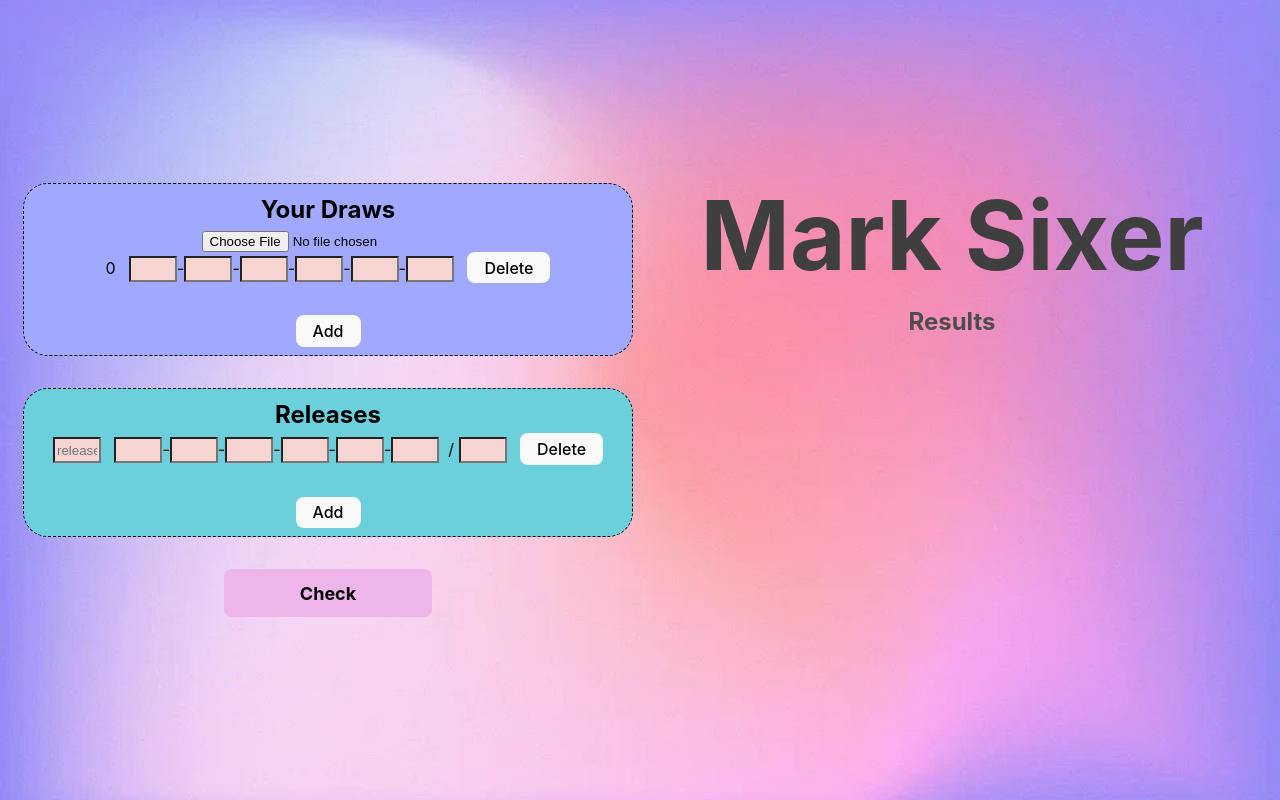
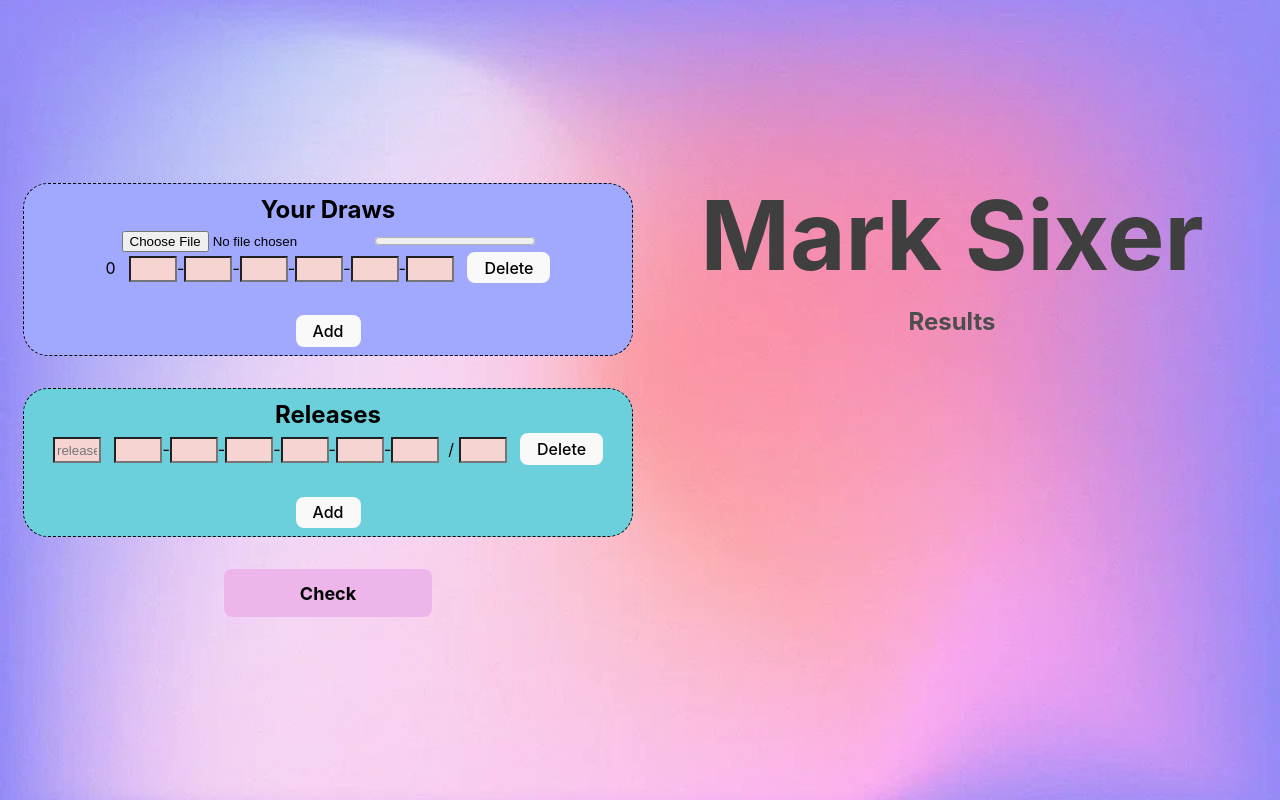
Before and after one commit to Marcussyl/mark-sixer, a React (Vite) app: page / in a window 1280 px wide. Built offline with nearby package versions, Linux system fonts and the light colour scheme.

Commit message:
[feature] Added text extraction feature to set draws intuitively

```diff
--- a/src/App.jsx
+++ b/src/App.jsx
@@ -11,7 +11,8 @@ function App() {
   const [releases, setReleases] = useState([[]]) //1st element: release number
   const [results, setResults] = useState([[]]) //[[[release no, draw1 & release1 matches], [release no, draw1 & release2 matches]],[[release no, draw2 & release1 matches]]]
   const [isModalOpen, setIsModalOpen] = useState(false);
-  const [match, setMatch] = useState()
+  const [match, setMatch] = useState([])
+  const [progress, setProgress] = useState(0);
 
   useEffect(() => {
     const draws = window.localStorage.getItem('Mark_Sixer_Draws')
@@ -48,9 +49,8 @@ function App() {
     const matches = result.match(pattern);
 
     if (matches) {
-      setMatch(JSON.stringify(matches))
-      console.log(match)
-      //console.log(`matches: ${JSON.stringify(matches)}`);
+      //setMatch(JSON.stringify(matches))
+      setMatch(matches)
       // const extractedDigits = matches.map((match) => {
       //     const digits = match.match(/\d/g);
       //     return digits ? digits : [];
@@ -64,12 +64,27 @@ function App() {
   };
 
   const onFileChange = (e) => {
-    Tesseract.recognize(e.target.files[0], 'eng')
+    Tesseract.recognize(e.target.files[0], 'eng', {
+      logger: (m) => {
+        //console.log(m);
+        if (m.status === "recognizing text") {
+          setProgress(m.progress);
+        }
+      },
+    })
     .then(({ data: { text } }) => {
         console.log(`Raw text: ${text}`);
         processResult(text);
     });
   };
+
+  //Modal handlers
+  const handleInputChange = (idx, value) => {
+      const updatedMatch = [...match]
+      updatedMatch[idx] = value
+      console.log(updatedMatch)
+      setMatch(updatedMatch)
+  }
 
   //Draws handlers
   const addDrawHandler = () => {
@@ -134,7 +149,9 @@ function App() {
       <div className='main-container'>
         <div className='left-container'>
           <div className='input-container'>
-            <Draws draws={draws} addDrawHandler={addDrawHandler} changeDrawHandler={changeDrawHandler} deleteDrawHandler={deleteDrawHandler} onFileChange={onFileChange} isModalOpen={isModalOpen} setIsModalOpen={setIsModalOpen} match={match}/>
+            <Draws draws={draws} addDrawHandler={addDrawHandler} changeDrawHandler={changeDrawHandler} deleteDrawHandler={deleteDrawHandler}
+            onFileChange={onFileChange} isModalOpen={isModalOpen} setIsModalOpen={setIsModalOpen} match={match} progress={progress}
+            handleInputChange={handleInputChange} setDraws={setDraws}/>
             <Releases releases={releases} addReleaseHandler={addReleaseHandler} changeReleaseHandler={changeReleaseHandler} deleteReleaseHandler={deleteReleaseHandler}/>
           </div>
           <button type='button' onClick={checkHandler} className='check-button'>Check</button>
--- a/src/components/draws.jsx
+++ b/src/components/draws.jsx
@@ -4,11 +4,16 @@ import '../scss/draws.scss'
 import { Modal } from 'antd'
 
 function Draws(props) {
-    const {draws, addDrawHandler, deleteDrawHandler, changeDrawHandler, onFileChange, isModalOpen, setIsModalOpen, match} = props
+    const {draws, addDrawHandler, deleteDrawHandler, changeDrawHandler, onFileChange, isModalOpen, setIsModalOpen, match, progress, handleInputChange, setDraws} = props
 
     const handleOk = () => {
         setIsModalOpen(false);
+        //update the draws list
+        const convertedMatch = match.map((mat) => (mat.split('+')))
+        const updatedDraws = [...draws, ...convertedMatch]
+        setDraws(updatedDraws)
     };
+
     const handleCancel = () => {
         setIsModalOpen(false);
     };
@@ -17,6 +22,7 @@ function Draws(props) {
         <div className='draws-container'>
             <h2>Your Draws</h2>
             <input type="file" onChange={onFileChange} />
+            <progress value={progress} max={1} />
             <div className='draw-container'>
                 {
                     draws.map((draw, idx) => (
@@ -29,10 +35,13 @@ function Draws(props) {
             </div>
             <br></br>
             <button type="button" onClick={addDrawHandler}>Add</button>
-            <Modal title="Match results" open={isModalOpen} onOk={handleOk} onCancel={handleCancel}>
-                <p>{match}</p>
-                <img  src='../assets/icon.png' alt='logo'/>
-                <link rel="icon" type="image/png" href="./src/assets/icon.png" />
+            <Modal title="Match results" centered open={isModalOpen} onOk={handleOk} onCancel={handleCancel}>
+                {/* <p>{match}</p> */}
+                {
+                    match && match.map((mat, idx) => (
+                        <input key={idx} value={mat} onChange={(event) => handleInputChange(idx, event.target.value)}/>
+                    ))
+                }
             </Modal>
         </div>
     )
@@ -46,7 +55,10 @@ Draws.propTypes = {
     onFileChange: PropTypes.func.isRequired,
     isModalOpen: PropTypes.bool.isRequired,
     setIsModalOpen: PropTypes.func.isRequired,
-    match: PropTypes.string.isRequired
+    match: PropTypes.arrayOf(PropTypes.string).isRequired,
+    progress: PropTypes.number.isRequired,
+    handleInputChange: PropTypes.func.isRequired,
+    setDraws: PropTypes.func.isRequired,
 };
 
 export default Draws
```
